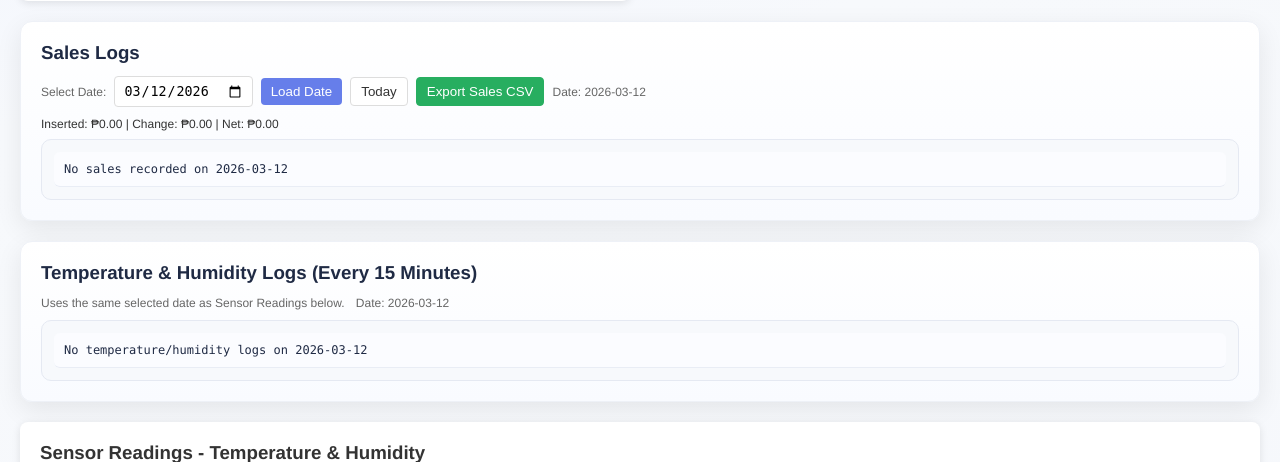
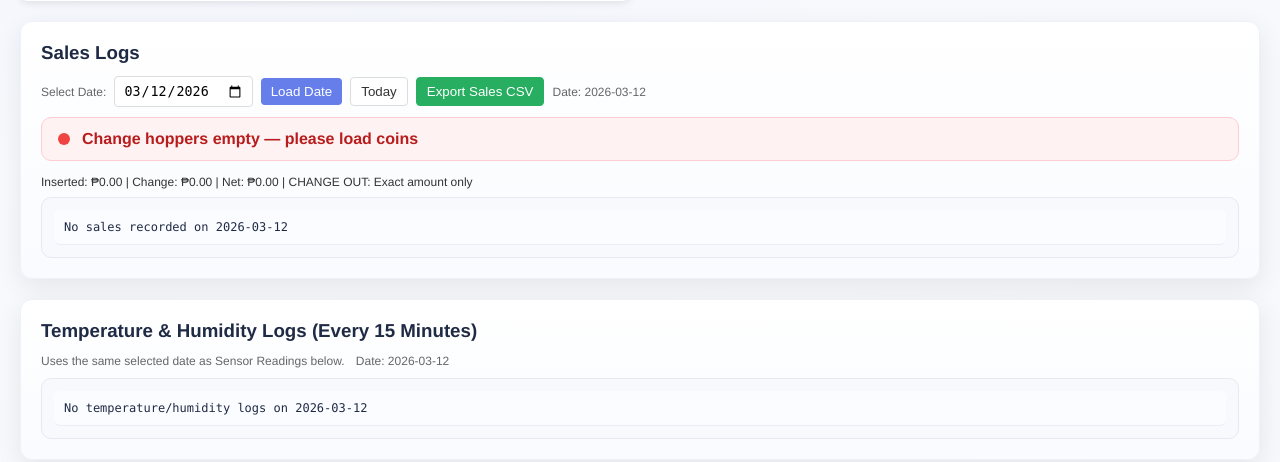
Before and after one commit to krrsgm/raon-vending-rpi4, a Flask app: page /dashboard in a window 1280 px wide. Shown: the part 1710-2172 px from the top of the page. Run offline with Flask 3, Linux system fonts and the light colour scheme; data that the repository does not hold is empty.

Commit message:
Add change-stock alerts in dashboard and exact-amount notice

```diff
--- a/templates/dashboard.html
+++ b/templates/dashboard.html
@@ -152,6 +152,23 @@
             box-shadow: 0 8px 26px rgba(0,0,0,0.08);
             margin-top: 20px;
             border: 1px solid #eef1f7;
+        }
+
+        .alert-banner {
+            display: none;
+            align-items: center;
+            gap: 12px;
+            background: #fef2f2;
+            color: #b91c1c;
+            border: 1px solid #fecdd3;
+            border-radius: 10px;
+            padding: 12px 16px;
+            margin-bottom: 14px;
+            font-weight: 700;
+        }
+        .alert-dot {
+            width: 12px; height: 12px; border-radius: 50%;
+            background: #ef4444;
         }
 
         .logs-section h3 { margin-bottom: 12px; color: #1f2a44; font-weight: 700; }
@@ -647,6 +664,10 @@
                     <button type="button" onclick="exportSalesCsvFromPicker()" style="padding: 6px 10px; border: 1px solid #27ae60; border-radius: 4px; background: #27ae60; color: white; cursor: pointer;">Export Sales CSV</button>
                     <span id="selectedDateLabel" style="font-size: 12px; color: #666;"></span>
                 </div>
+                <div id="changeAlertBanner" class="alert-banner">
+                    <span class="alert-dot"></span>
+                    <span class="change-text">Change hoppers empty — please load coins</span>
+                </div>
                 <div id="logsSummaryLabel" style="font-size: 12px; color: #333; margin-bottom: 8px;"></div>
                 <div class="logs-container" id="logsContainer">
                     <div class="log-line">Loading logs...</div>
@@ -1004,7 +1025,19 @@
                     const inserted = Number(data?.summary?.total_inserted || 0);
                     const change = Number(data?.summary?.total_change || 0);
                     const net = Number(data?.summary?.total_net_collected || (inserted - change));
-                    summaryLabel.textContent = `Inserted: \u20B1${inserted.toFixed(2)} | Change: \u20B1${change.toFixed(2)} | Net: \u20B1${net.toFixed(2)}`;
+                    const cs = data?.summary?.change_stock || {};
+                    const changeAlert = (cs.one_peso || 0) <= 0 && (cs.five_peso || 0) <= 0;
+                    summaryLabel.textContent = `Inserted: \u20B1${inserted.toFixed(2)} | Change: \u20B1${change.toFixed(2)} | Net: \u20B1${net.toFixed(2)}` +
+                        (changeAlert ? ' | CHANGE OUT: Exact amount only' : '');
+                    const changeBanner = document.getElementById('changeAlertBanner');
+                    if (changeBanner) {
+                        if (changeAlert) {
+                            changeBanner.style.display = 'flex';
+                            changeBanner.querySelector('.change-text').textContent = 'Change hoppers empty — please load coins';
+                        } else {
+                            changeBanner.style.display = 'none';
+                        }
+                    }
                 }
             } catch (error) {
                 console.error('Error loading sales logs:', error);
--- a/web_app.py
+++ b/web_app.py
@@ -716,6 +716,23 @@ def _build_sales_rows_for_date(date_str, logs_dir):
     return rows
 
 
+def _load_change_stock():
+    """Load coin change stock counts from config.json."""
+    try:
+        config_path = os.path.join(os.getcwd(), "config.json")
+        with open(config_path, "r", encoding="utf-8") as f:
+            cfg = json.load(f)
+        stock = cfg.get("coin_change_stock", {})
+        return {
+            "one_peso": int(stock.get("one_peso", {}).get("count", 0)),
+            "five_peso": int(stock.get("five_peso", {}).get("count", 0)),
+            "low_one": int(stock.get("one_peso", {}).get("low_threshold", 0)),
+            "low_five": int(stock.get("five_peso", {}).get("low_threshold", 0)),
+        }
+    except Exception:
+        return {"one_peso": 0, "five_peso": 0, "low_one": 0, "low_five": 0}
+
+
 # ============================================================================
 # ROUTES - INVENTORY DASHBOARD (Multi-Machine)
 # ============================================================================
@@ -792,6 +809,7 @@ def api_sales_logs():
         total_inserted = sum(float(row.get('total', 0.0) or 0.0) for row in rows)
         total_change = sum(float(row.get('change', 0.0) or 0.0) for row in rows)
         total_net_collected = total_inserted - total_change
+        change_stock = _load_change_stock()
 
         merged_logs = []
         for row in rows:
@@ -818,7 +836,8 @@ def api_sales_logs():
             'summary': {
                 'total_inserted': total_inserted,
                 'total_change': total_change,
-                'total_net_collected': total_net_collected
+                'total_net_collected': total_net_collected,
+                'change_stock': change_stock
             }
         }), 200
     except Exception as e:
```
Also changed, not shown: cart_screen.py (+22 -0 lines).
